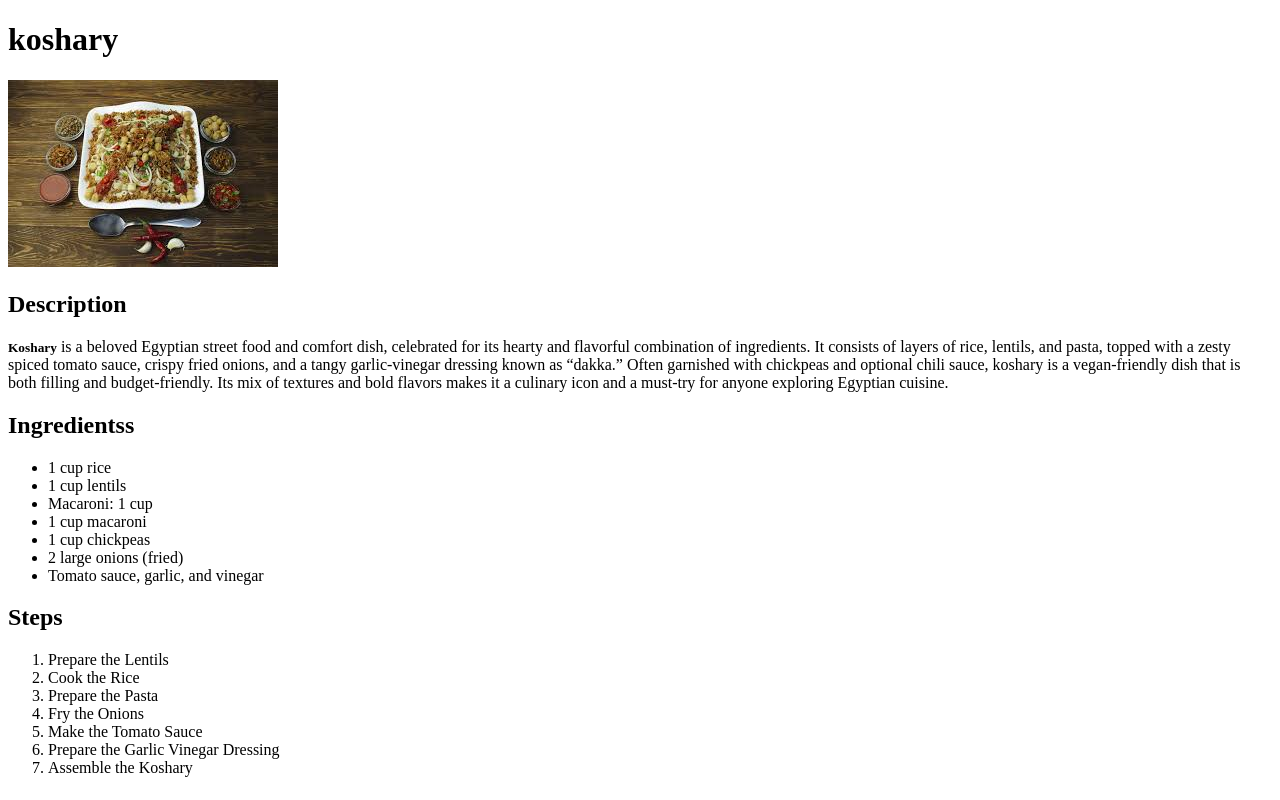
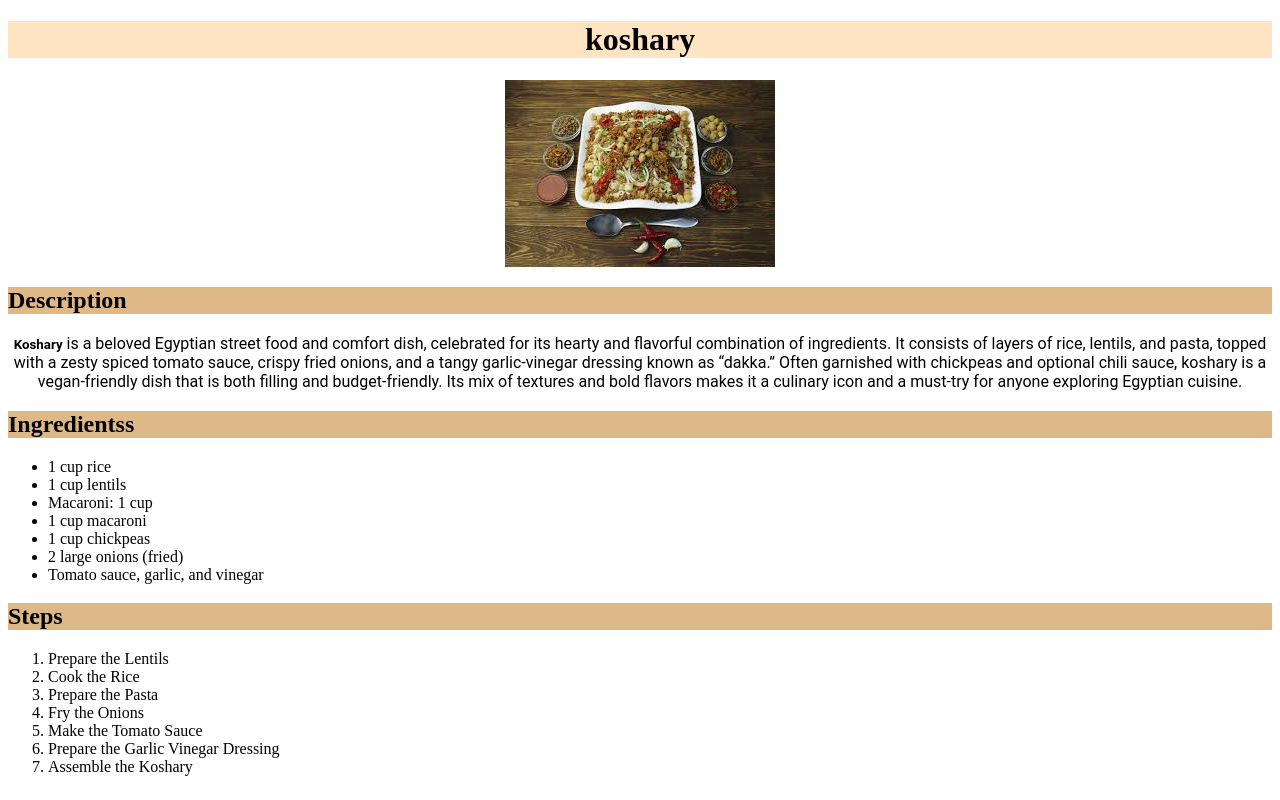
Before and after one commit to MEGZ112233/recipes, a plain HTML site: page RecipeInfo/koshary.html in a window 1280 px wide. Drawn offline with Linux system fonts and the light colour scheme.

Commit message:
css changes : text-align , image size ,some-colors

```diff
--- a/RecipeInfo/koshary.html
+++ b/RecipeInfo/koshary.html
@@ -5,11 +5,12 @@
     <meta charset="UTF-8">
     <meta name="viewport" content="width=device-width, initial-scale=1.0">
     <title>Document</title>
+    <link rel = "stylesheet" href = "../style.css">
 </head>
 
 <body>
-    <h1>koshary </h1>
-    <img src="../images/k.jpeg" alt="Koshary">
+    <h1 >koshary </h1>
+    <img id = "imgid" src="../images/k.jpeg" alt="Koshary">
     <h2>Description</h2>
     <p>
         <small><strong>Koshary</strong></small> is a beloved Egyptian street food and comfort dish, celebrated for its hearty and flavorful combination
--- /dev/null
+++ b/style.css
@@ -0,0 +1,17 @@
+#imgid {
+    display: block;
+    margin: 0 auto;
+}
+p{
+    color: black;
+    text-align: center;
+    font-family: 'Roboto' , sans-serif ;
+}
+h2,h3{
+    background-color:burlywood;
+    background-blend-mode: color-dodge;
+}
+h1{
+    text-align: center;
+    background-color: bisque;
+}
```
Also changed, not shown: RecipeInfo/mahshy.html (+3 -2 lines), RecipeInfo/molkhya-ganbry.html (+2 -1 lines), index.html (+1 -0 lines).
